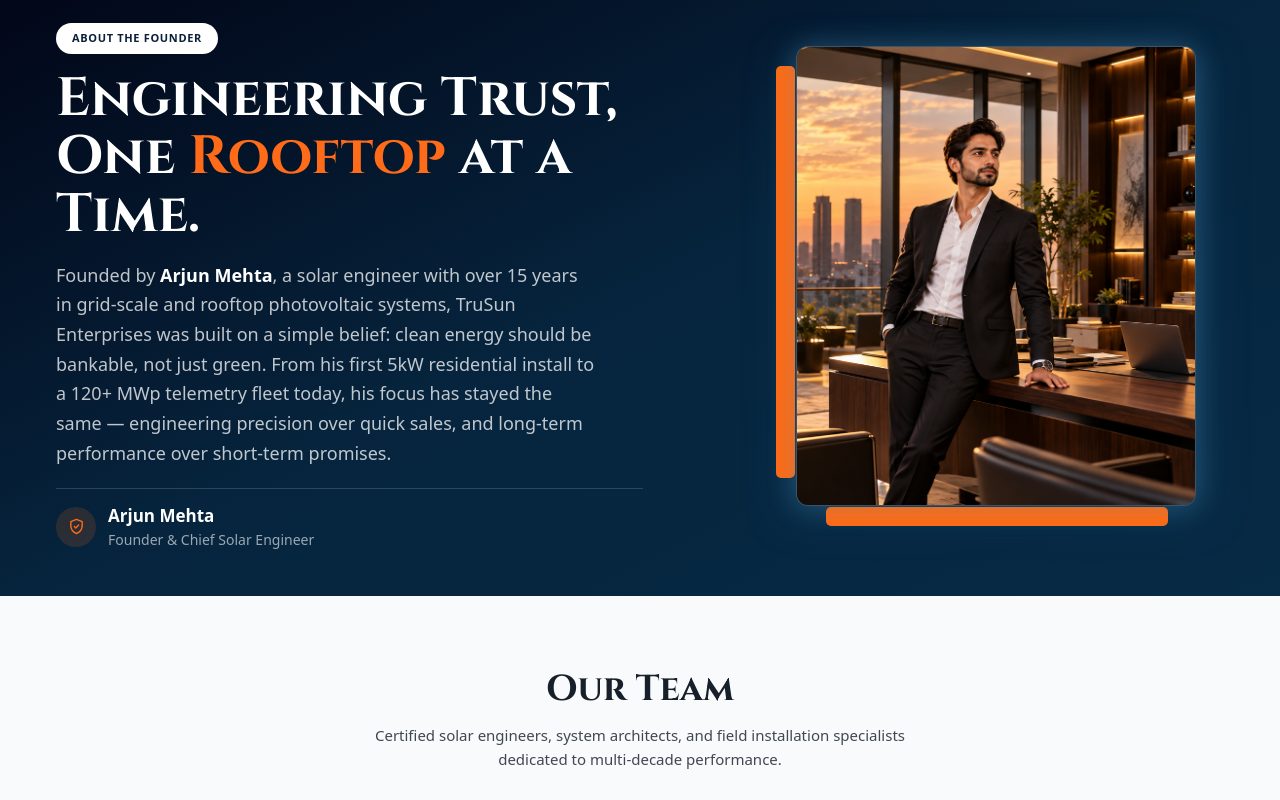
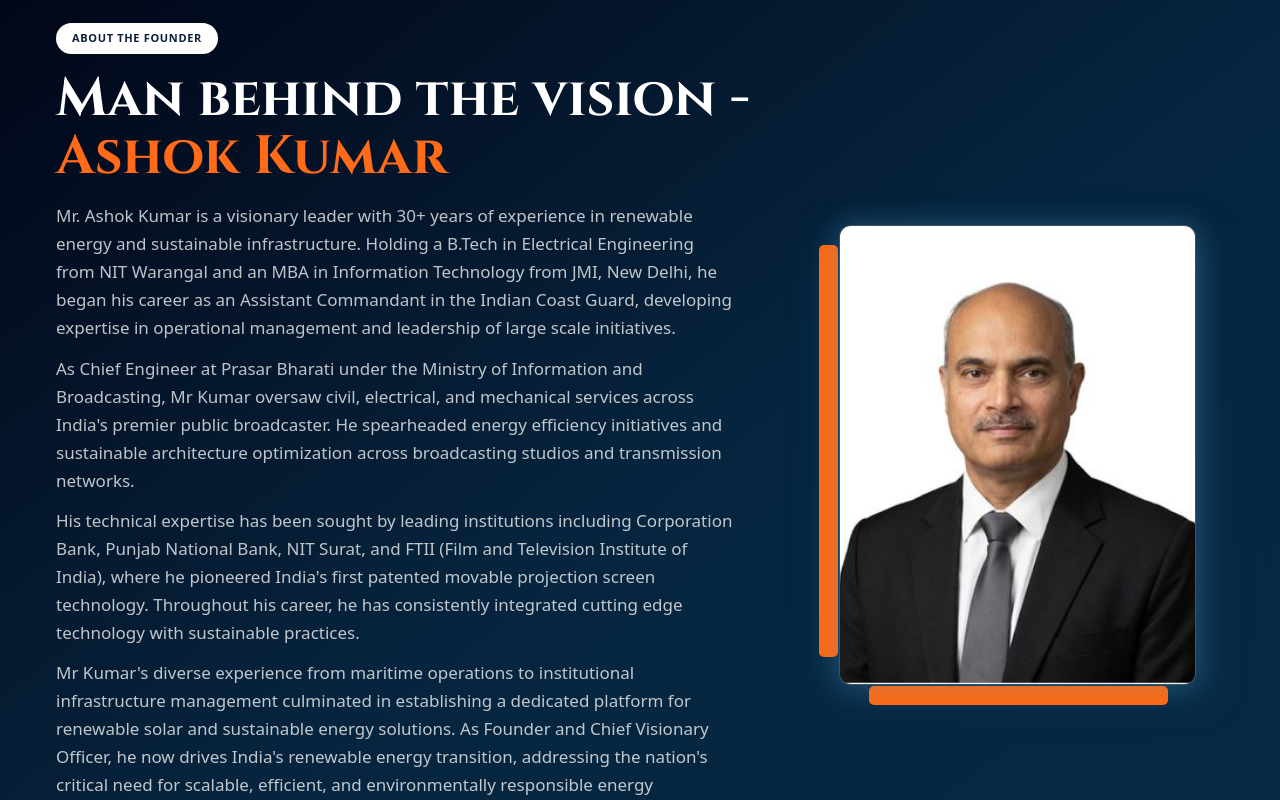
Before and after one commit to gstarinfotech/trusun, a Next.js app: page /about in a window 1280 px wide. Shown: the part 1320-2120 px from the top of the page. Built offline with nearby package versions, Linux system fonts and the light colour scheme.

Commit message:
added founder data and mail

```diff
--- a/components/AboutFounder.tsx
+++ b/components/AboutFounder.tsx
@@ -1,3 +1,4 @@
+
 import { asset } from "@/lib/asset";
 import { Container, Icon } from "./ui";
 
@@ -21,11 +22,12 @@
                         mx-auto grid w-full max-w-[1216px]
                         items-center gap-5
                         sm:gap-8
-                        lg:grid-cols-[1.05fr_0.95fr]
-                        lg:gap-[50px]
+                        lg:grid-cols-[1.3fr_0.7fr]
+                        lg:gap-[35px]
                     "
                 >
-                    <div>
+                    {/* Founder Content */}
+                    <div className="w-full">
                         <span
                             className="
                                 inline-block rounded-full
@@ -52,45 +54,45 @@
                             "
                         >
                             <span className="block">
-                                Engineering Trust,
+                                Man behind the vision -
                             </span>
 
-                            <span className="block">
-                                One{" "}
-                                <span className="text-[#FF6B18]">
-                                    Rooftop
-                                </span>{" "}
-                                at a Time.
+                            <span className="block text-[#FF6B18]">
+                                Ashok Kumar
                             </span>
                         </h2>
 
-                        <p
+                        <div
                             className="
-                                mt-3 max-w-[540px]
+                                mt-3 max-w-[680px]
                                 text-[12px] font-normal
                                 leading-[1.55]
                                 text-white/75
                                 sm:mt-4
                                 sm:text-[14px]
                                 sm:leading-[1.65]
-                                lg:text-[18px]
+                                lg:text-[17px]
+                                lg:leading-[1.65]
                             "
                         >
-                            Founded by{" "}
-                            <b className="text-white">
-                                Arjun Mehta
-                            </b>
-                            , a solar engineer with over 15 years in
-                            grid-scale and rooftop photovoltaic systems,
-                            TruSun Enterprises was built on a simple
-                            belief: clean energy should be bankable, not
-                            just green. From his first 5kW residential
-                            install to a 120+ MWp telemetry fleet today,
-                            his focus has stayed the same — engineering
-                            precision over quick sales, and long-term
-                            performance over short-term promises.
-                        </p>
+                            <p>
+                                Mr. Ashok Kumar is a visionary leader with 30+ years of experience in renewable energy and sustainable infrastructure. Holding a B.Tech in Electrical Engineering from NIT Warangal and an MBA in Information Technology from JMI, New Delhi, he began his career as an Assistant Commandant in the Indian Coast Guard, developing expertise in operational management and leadership of large scale initiatives.
+                            </p>
 
+                            <p className="mt-3">
+                                As Chief Engineer at Prasar Bharati under the Ministry of Information and Broadcasting, Mr Kumar oversaw civil, electrical, and mechanical services across India's premier public broadcaster. He spearheaded energy efficiency initiatives and sustainable architecture optimization across broadcasting studios and transmission networks.
+                            </p>
+
+                            <p className="mt-3">
+                                His technical expertise has been sought by leading institutions including Corporation Bank, Punjab National Bank, NIT Surat, and FTII (Film and Television Institute of India), where he pioneered India's first patented movable projection screen technology. Throughout his career, he has consistently integrated cutting edge technology with sustainable practices.
+                            </p>
+
+                            <p className="mt-3">
+                                Mr Kumar's diverse experience from maritime operations to institutional infrastructure management culminated in establishing a dedicated platform for renewable solar and sustainable energy solutions. As Founder and Chief Visionary Officer, he now drives India's renewable energy transition, addressing the nation's critical need for scalable, efficient, and environmentally responsible energy infrastructure across institutions and industries.
+                            </p>
+                        </div>
+
+                        {/* Founder Designation */}
                         <div
                             className="
                                 mt-4 flex items-center gap-3
@@ -116,16 +118,17 @@
 
                             <div className="leading-tight">
                                 <p className="text-[15px] font-bold text-white sm:text-[17px]">
-                                    Arjun Mehta
+                                    Ashok Kumar
                                 </p>
 
                                 <p className="mt-0.5 text-[11px] text-white/60 sm:mt-1 sm:text-[14px]">
-                                    Founder &amp; Chief Solar Engineer
+                                    Founder &amp; Chief Visionary Officer
                                 </p>
                             </div>
                         </div>
                     </div>
 
+                    {/* Founder Image - Unchanged */}
                     <div
                         className="
                             relative ml-auto
@@ -177,8 +180,8 @@
                             "
                         >
                             <img
-                                src={asset("/founder.png")}
-                                alt="Arjun Mehta, Founder of Trusun Enterprises"
+                                src={asset("/founder.jpeg")}
+                                alt="Mr. Ashok Kumar, Founder of TruSun Enterprises"
                                 className="h-full w-full object-cover"
                             />
                         </div>
--- a/components/Cta.tsx
+++ b/components/Cta.tsx
@@ -1,3 +1,4 @@
+
 import { Container, Icon, paths } from "./ui";
 
 export default function Cta() {
@@ -26,21 +27,13 @@
             zero cost or commitment.
           </p>
 
-          <div className="mt-5 flex w-full flex-col justify-center gap-2.5 sm:mt-8 sm:w-auto sm:flex-row sm:flex-wrap sm:gap-3">
+          <div className="mt-5 flex w-full justify-center sm:mt-8">
             <a
-              href="mailto:pro@trusunenergy.com"
+              href="mailto:trusunenterprises@gmail.com"
               className="inline-flex w-full items-center justify-center gap-2 rounded-xl bg-accent px-4 py-3 text-[12px] font-semibold text-white transition hover:brightness-110 sm:w-auto sm:gap-6 sm:px-6 sm:text-[14px]"
             >
               Schedule Site Feasibility visit
               <Icon d={paths.cal} size={15} />
-            </a>
-
-            <a
-              href="tel:18008787866"
-              className="inline-flex w-full items-center justify-center gap-2 rounded-xl bg-white px-4 py-3 text-[12px] font-semibold text-[#0b3a63] sm:w-auto sm:px-6 sm:text-[14px]"
-            >
-              <Icon d={paths.phone} size={15} />
-              Talk to Solar Engineer
             </a>
           </div>
 
--- a/components/CustomerFeedback.tsx
+++ b/components/CustomerFeedback.tsx
@@ -259,7 +259,7 @@
 
                     <div className="flex w-full shrink-0 flex-row gap-2 sm:w-auto sm:gap-3">
                         <a
-                            href="#contact"
+                            href="/contact-us"
                             className="
                 inline-flex
                 min-w-0
--- a/components/solutions/SolutionPage.jsx
+++ b/components/solutions/SolutionPage.jsx
@@ -935,7 +935,7 @@
 
                 <div className="grid w-full shrink-0 grid-cols-1 gap-2 sm:flex sm:w-auto sm:gap-3">
                     <a
-                        href="#"
+                        href="/contact-us"
                         className="
             inline-flex
             min-h-[42px]
```
Also changed, not shown: components/ContactPage.tsx (+11 -8 lines), components/Footer.tsx (+34 -9 lines), public/founder.jpeg (added).
